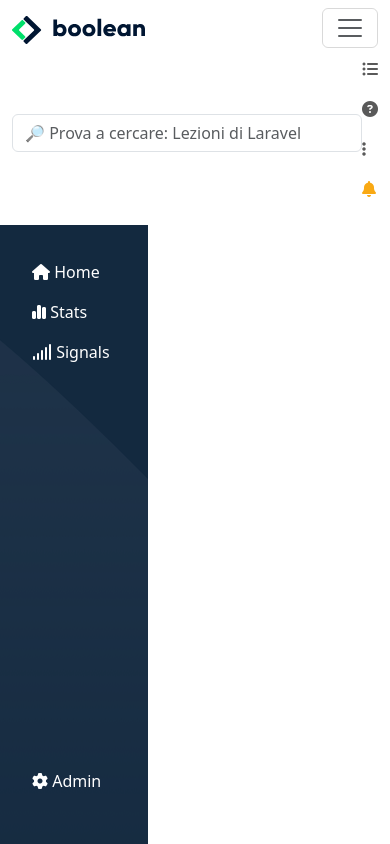
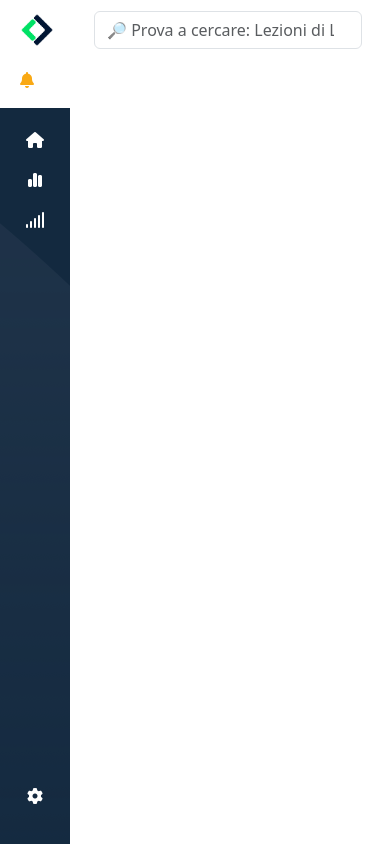
Before and after one commit to marypaduano/html-css-bootstrap-dashboard, a plain HTML site: page index.html in a window 390 px wide. Drawn offline with nearby package versions, Linux system fonts and the light colour scheme.

Commit message:
fix navbar+sidebar responsive layout

```diff
--- a/css/style.css
+++ b/css/style.css
@@ -63,3 +63,30 @@ a {
     width: 100vw;
 
 }
+
+.logo-sm{
+	width: 50px;
+}
+
+@media  screen and (max-width: 575px) {
+
+    .sidebar{
+        flex-basis: 50px;
+		padding: 20px 35px;
+
+    }
+
+	.sidebar_menu{
+		align-items: center;
+		padding: 0;
+	}
+
+	.setting{
+		justify-content: center;
+		padding: 0;
+	}
+
+	.item_icon > span{
+		display: none;
+	}
+}
--- a/index.html
+++ b/index.html
@@ -14,87 +14,73 @@
 </head>
 <body class="container-body">
     <header class="main-header">
-        <nav class="navbar navbar-expand-lg">
+        <nav class="navbar navbar-expand-sm py-0">
             <div class="container-fluid">
-              <a class="navbar-brand" href="#">
+              <a class="navbar-brand d-none d-sm-block" href="#">
                 <img src="./img/logo.svg" alt="">
               </a>
-              <button class="navbar-toggler" type="button" data-bs-toggle="collapse" data-bs-target="#navbarSupportedContent" aria-controls="navbarSupportedContent" aria-expanded="false" aria-label="Toggle navigation">
-                <span class="navbar-toggler-icon"></span>
-              </button>
-              <form class="d-flex flex-grow-1" role="search">
+              <a class="navbar-brand d-sm-none" href="#">
+                <img class="logo-sm" src="./img/mobile-logo.png" alt="">
+              </a>
+              <form class="d-flex flex-grow-1 ms-3 me-3" role="search">
                 <input class="form-control" type="search" placeholder="&#128270; Prova a cercare: Lezioni di Laravel">
               </form>
-                <ul class="navbar-nav mb-2 mb-lg-0 d-flex justify-content-end align-item-center">
-                    <li class="nav-item d-sm-none d-lg-block">
+                <ul class="navbar-nav mb-2 mb-0 ms-2 d-flex justify-content-end align-item-center">
+                    <li class="nav-item d-none d-lg-block">
                         <a class="nav-link" href="#">
                             <i class="fa-solid fa-list-ul"></i>
                         </a>
                     </li>
-                    <li class="nav-item d-sm-none d-lg-block">
+                    <li class="nav-item d-none d-lg-block">
                         <a class="nav-link" href="#">
                             <i class="fa-solid fa-circle-question"></i>
                         </a>
                     </li>
-                    <li class="nav-item d-sm-none d-lg-block">
+                    <li class="nav-item d-none d-lg-block">
                         <a class="nav-link" href="#">
                             <i class="fa-solid fa-ellipsis-vertical"></i>
                         </a>
                     </li>
-                    <li class="nav-item dropdown align-item-center">
-                        <a class="nav-link dropdown-toggle ms-sm-2" href="#" role="button" data-bs-toggle="dropdown">
+                    <li class="nav-item dropdown">
+                        <a class="nav-link dropdown-toggle" href="#" role="button" data-bs-toggle="dropdown" aria-expanded="false">
                             <i class="fa-solid fa-bell"></i>
                         </a>
                         <ul class="dropdown-menu">
-                            <li>
-                                <a class="dropdown-item" href="#">
-                                    Action
-                                </a>
-                            </li>
-                            <li>
-                                <a class="dropdown-item" href="#">
-                                    Another action
-                                </a>
-                            </li>
-                            <li>
-                                <hr class="dropdown-divider">
-                            </li>
-                            <li>
-                                <a class="dropdown-item" href="#">
-                                    Something else here
-                                </a>
-                            </li>
+                          <li><a class="dropdown-item" href="#">Action</a></li>
+                          <li><a class="dropdown-item" href="#">Another action</a></li>
+                          <li><hr class="dropdown-divider"></li>
+                          <li><a class="dropdown-item" href="#">Something else here</a></li>
                         </ul>
                     </li>
                 </ul>
             </div>
-          </nav>
+        </nav>
     </header>
     <div class="content">
         <aside class="sidebar text-white">
             <ul class="sidebar_menu d-flex flex-column gap-3">
-                <li class="sidebar_menu__item">
-                    <a href="#">
+                <li class="sidebar_menu__item d-flex">
+                    <a href="#" class="item_icon">
                         <i class="fa-solid fa-house"></i>
                         <span>Home</span>
                     </a>
                 </li>
-                <li class="sidebar_menu__item">
-                    <a href="#">
+                <li class="sidebar_menu__item d-flex">
+                    <a href="#" class="item_icon">
                         <i class="fa-solid fa-chart-simple"></i>
                         <span>Stats</span>
                     </a>
                 </li>
-                <li class="sidebar_menu__item">
-                    <a href="#">
+                <li class="sidebar_menu__item d-flex">
+                    <a href="#" class="item_icon">
                         <i class="fa-solid fa-signal"></i>
                         <span>Signals</span>
                     </a>
                 </li>
             </ul>
-            <ul class="setting">
-                <li class="sidebar_menu__item">
-                    <a href="#">
+            <ul class="setting d-flex">
+                <li class="sidebar_menu__item d-flex">
+                    <a href="#" class="item_icon">
                         <i class="fa-solid fa-gear"></i>
                         <span>Admin</span>
                     </a>
@@ -109,5 +95,5 @@
         </main>
     </div>
 
-    <script src="https://cdn.jsdelivr.net/npm/bootstrap@5.3.0-alpha1/dist/js/bootstrap.min.js" integrity="sha384-mQ93GR66B00ZXjt0YO5KlohRA5SY2XofN4zfuZxLkoj1gXtW8ANNCe9d5Y3eG5eD" crossorigin="anonymous"></script>
+    <script src="https://cdn.jsdelivr.net/npm/bootstrap@5.3.0-alpha1/dist/js/bootstrap.bundle.min.js" integrity="sha384-w76AqPfDkMBDXo30jS1Sgez6pr3x5MlQ1ZAGC+nuZB+EYdgRZgiwxhTBTkF7CXvN" crossorigin="anonymous"></script>
 </body>
```
